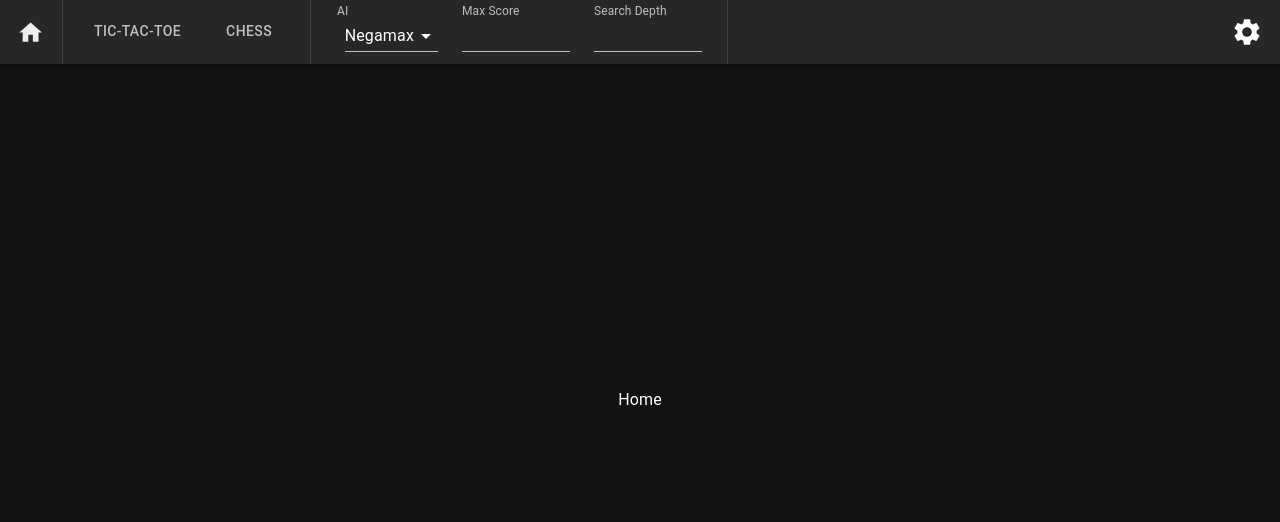
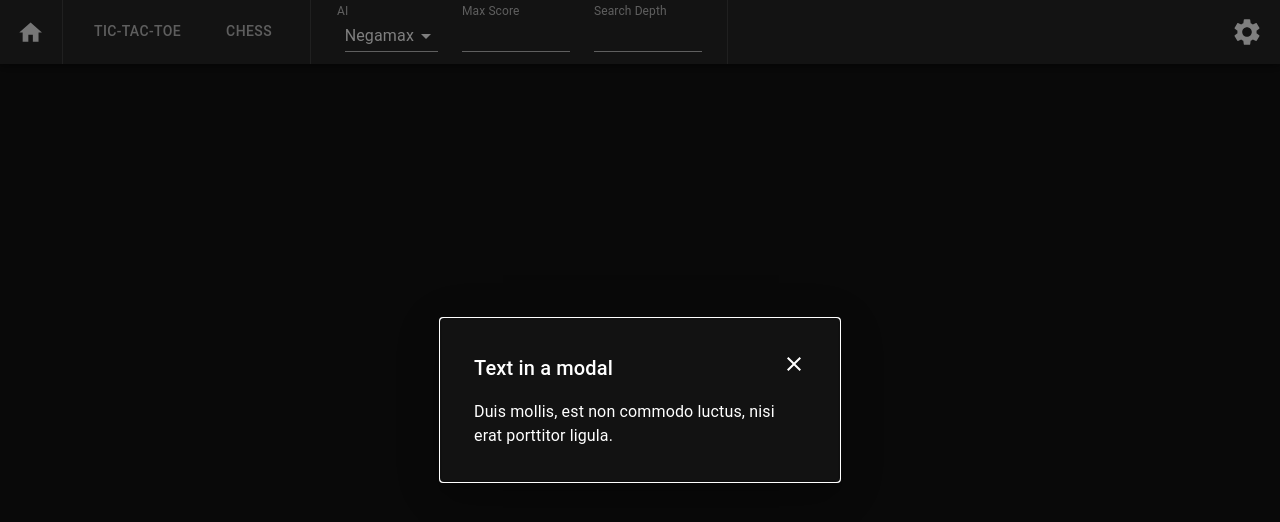
Before and after one commit to dakatk/ai-games, a React (Create React App) app: page / in a window 1280 px wide. Both pictures are taken after a click on the icon 1247 px from the left and 32 px from the top of the page. Shown: the top 522 px of the page. Built offline with nearby package versions, Linux system fonts and the light colour scheme.

Commit message:
Settings modal

```diff
--- a/src/app/App.tsx
+++ b/src/app/App.tsx
@@ -5,7 +5,13 @@ import React from 'react';
 import AsyncComponent from './AsyncComponent';
 
 // React router components
-import { Link as RouterLink, Location, NavigateFunction, Outlet, Params } from 'react-router-dom';
+import {
+    Link as RouterLink,
+    Location,
+    NavigateFunction,
+    Outlet,
+    Params
+} from 'react-router-dom';
 
 // MUI components
 import AppBar from '@mui/material/AppBar';
@@ -22,6 +28,7 @@ import SettingsIcon from '@mui/icons-material/Settings';
 
 // Other components
 import ContextFormControls from './ContextFormControls';
+import SettingsMenu from './SettingsMenu';
 
 // App context
 import { AppContext, AppContextData, DEFAULT_CONTEXT } from './AppContext';
@@ -78,6 +85,10 @@ interface AppState {
      * Context for child components
      */
     context?: AppContextData;
+    /**
+     * Controls whether or not the settings menu is open
+     */
+    modalOpen?: boolean;
 }
 
 /**
@@ -110,7 +121,8 @@ export default class App extends AsyncComponent<AppWithRouterProps, AppState> {
 
         this.state = {
             tab: tabName,
-            context: DEFAULT_CONTEXT
+            context: DEFAULT_CONTEXT,
+            modalOpen: false
         };
     }
 
@@ -130,6 +142,22 @@ export default class App extends AsyncComponent<AppWithRouterProps, AppState> {
         await this.setStateAsync({ context });
     }
 
+    /**
+     * Settings button onClick handler (opens modal)
+     */
+    private settingsModalOpen() {
+        this.setState({ modalOpen: true });
+    }
+
+    /**
+     * Settings modal onClose handler
+     */
+    private settingsModalClose() {
+        this.setState({ modalOpen: false }, () => {
+            console.log('Modal closed');
+        });
+    }
+
     // ====================== React callback overrides ===================
 
     componentDidCatch(error: Error, errorInfo: React.ErrorInfo) {
@@ -142,6 +170,11 @@ export default class App extends AsyncComponent<AppWithRouterProps, AppState> {
     render() {
         return (
             <Box className='parent'>
+                <SettingsMenu
+                    open={this.state.modalOpen as boolean}
+                    onClose={() => this.settingsModalClose()}
+                />
+
                 <Box className='menu'>
                     <AppBar component='nav'>
                         <Toolbar className='menu-bar'>
@@ -175,7 +208,10 @@ export default class App extends AsyncComponent<AppWithRouterProps, AppState> {
                                 sx={{ ml: '1.1em' }}
                             />
 
-                            <SettingsIcon className='settings-icon' />
+                            <SettingsIcon
+                                className='settings-icon'
+                                onClick={() => this.settingsModalOpen()}
+                            />
                         </Toolbar>
                     </AppBar>
                 </Box>
--- /dev/null
+++ b/src/app/SettingsMenu.scss
@@ -0,0 +1,4 @@
+.close-button {
+    float: right;
+    cursor: pointer;
+}
--- /dev/null
+++ b/src/app/SettingsMenu.tsx
@@ -0,0 +1,56 @@
+// Basic React stuff
+import React from 'react';
+
+// MUI components
+import Box from '@mui/material/Box';
+import Typography from '@mui/material/Typography';
+import Modal from '@mui/material/Modal';
+import ClearIcon from '@mui/icons-material/Clear';
+
+// Stylesheet
+import './SettingsMenu.scss';
+
+const style = {
+    position: 'absolute' as 'absolute',
+    top: '50%',
+    left: '50%',
+    transform: 'translate(-50%, -50%)',
+    width: 400,
+    bgcolor: 'background.paper',
+    border: '2px solid #000',
+    boxShadow: 24,
+    p: 4,
+};
+
+interface SettingsMenuProps {
+    open: boolean;
+    onClose: () => void;
+}
+
+export default class SettingsMenu extends React.Component<SettingsMenuProps> {
+    render() {
+        return (
+            <div>
+                <Modal
+                    open={this.props.open}
+                    onClose={() => this.props.onClose()}
+                    aria-labelledby="modal-modal-title"
+                    aria-describedby="modal-modal-description"
+                >
+                    <Box sx={style}>
+                        <Typography id="modal-modal-title" variant="h6" component="h2">
+                            Text in a modal
+                            <ClearIcon
+                                className="close-button"
+                                onClick={() => this.props.onClose()}
+                            />
+                        </Typography>
+                        <Typography id="modal-modal-description" sx={{ mt: 2 }}>
+                            Duis mollis, est non commodo luctus, nisi erat porttitor ligula.
+                        </Typography>
+                    </Box>
+                </Modal>
+            </div>
+        )
+    }
+}
```
